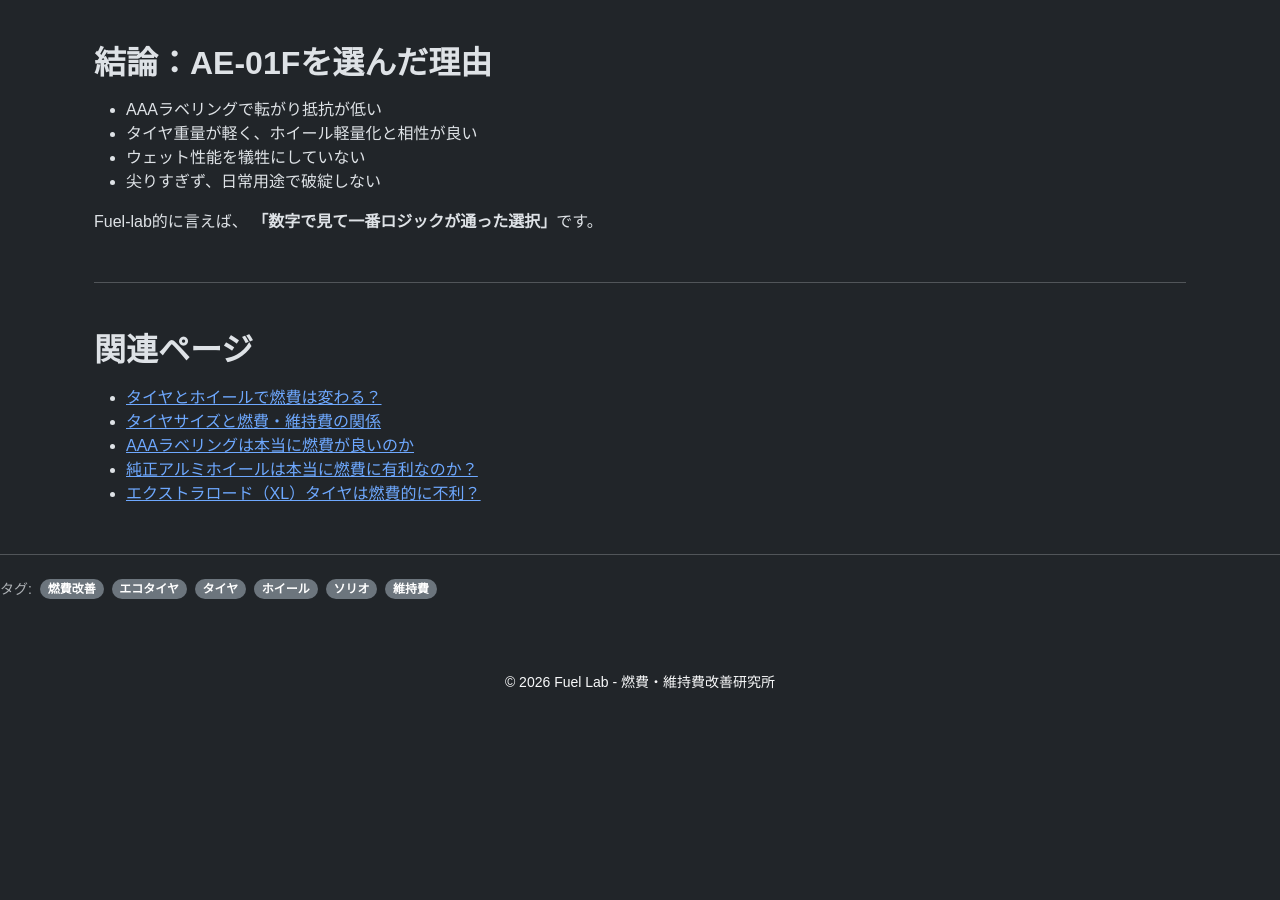
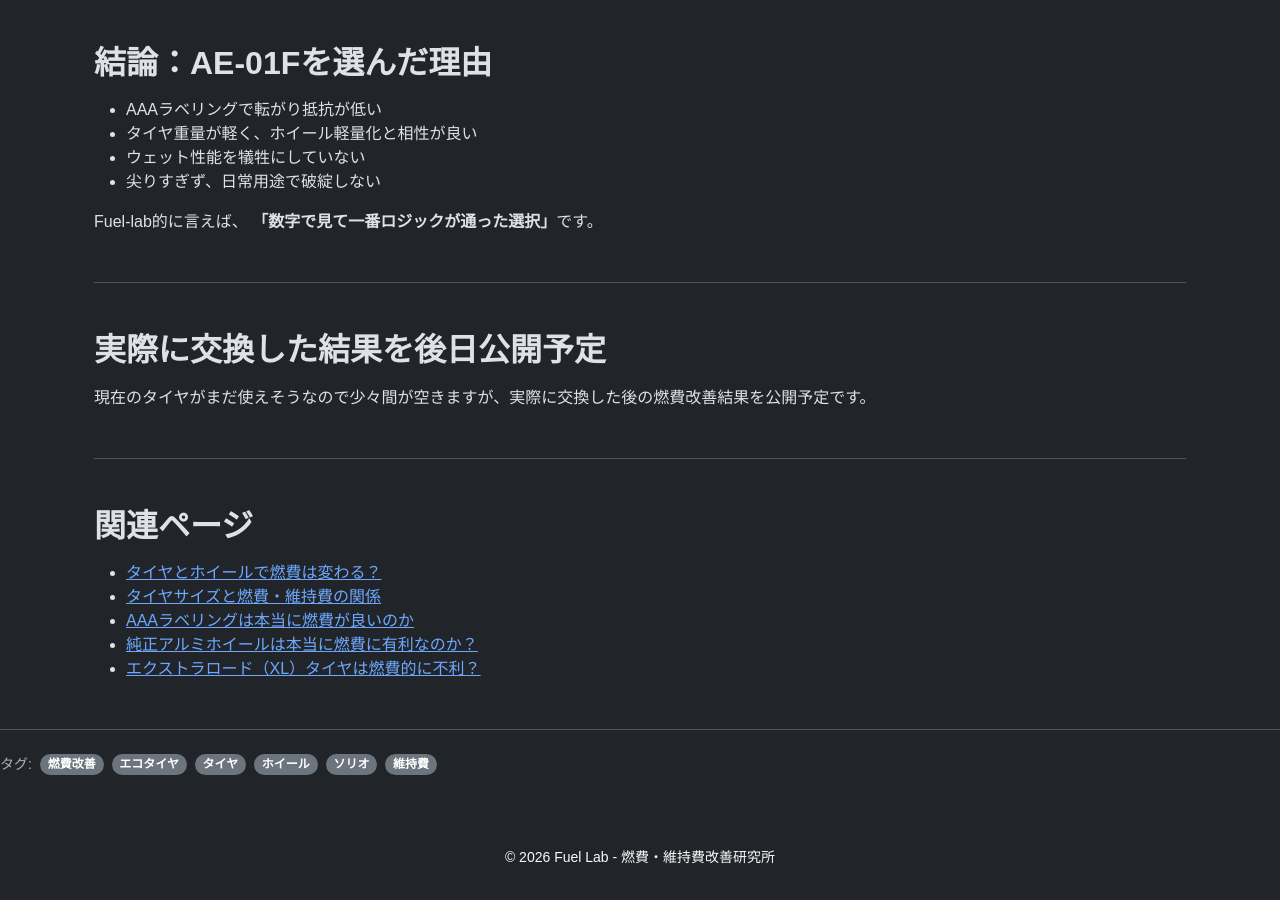
Before and after one commit to funyapar-org/fuel-lab, a Jekyll site: the page built from _solio/fuel-optimization-by-tire.md, in a window 1280 px wide and 900 px high, scrolled down 2851 px. Built offline with Jekyll 4.4.1, drawn with Linux system fonts in a browser that asks for light colours; before the commit the page ends 3576 px from its top, so only the background shows below that.

Commit message:
fuel-optimization-by-tire.md を更新

```diff
--- a/_solio/fuel-optimization-by-tire.md
+++ b/_solio/fuel-optimization-by-tire.md
@@ -268,6 +268,17 @@ tags:
   <hr>
 
   <section class="my-5">
+    <h2 class="fw-semibold">実際に交換した結果を後日公開予定</h2>
+
+    <p class="mt-3">
+      現在のタイヤがまだ使えそうなので少々間が空きますが、実際に交換した後の燃費改善結果を公開予定です。
+    </p>
+  </section>
+
+
+  <hr>
+
+  <section class="my-5">
     <h2 class="fw-semibold">関連ページ</h2>
     <ul class="mt-3">
       <li><a href="/fuel-lab/knowledge/tire-wheel.html">タイヤとホイールで燃費は変わる？</a></li>
```
